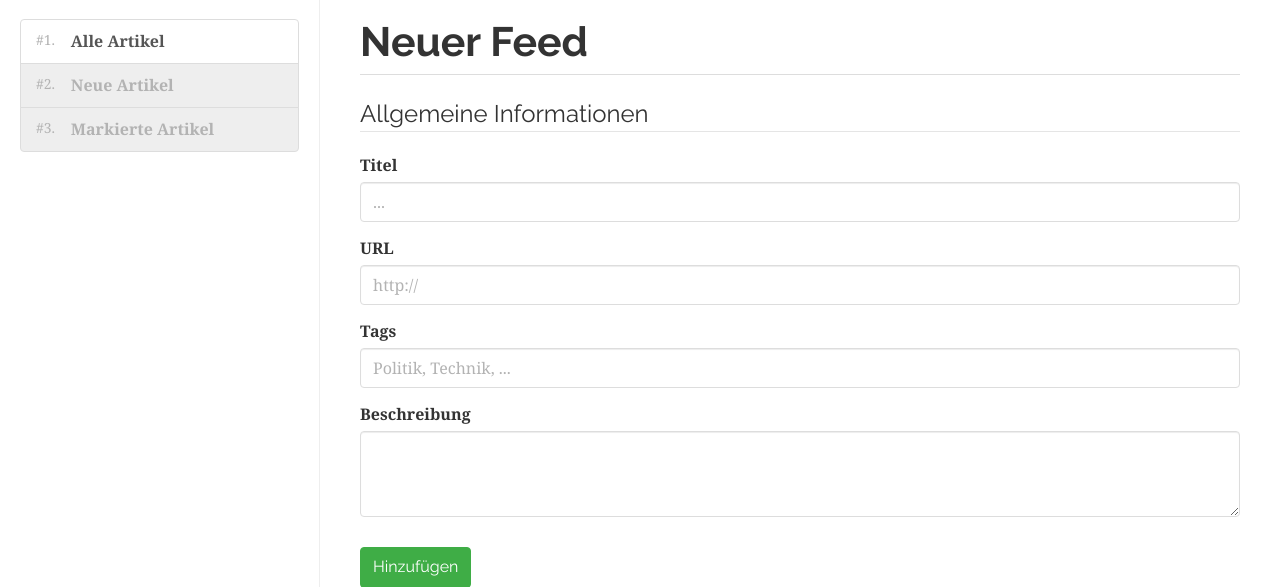
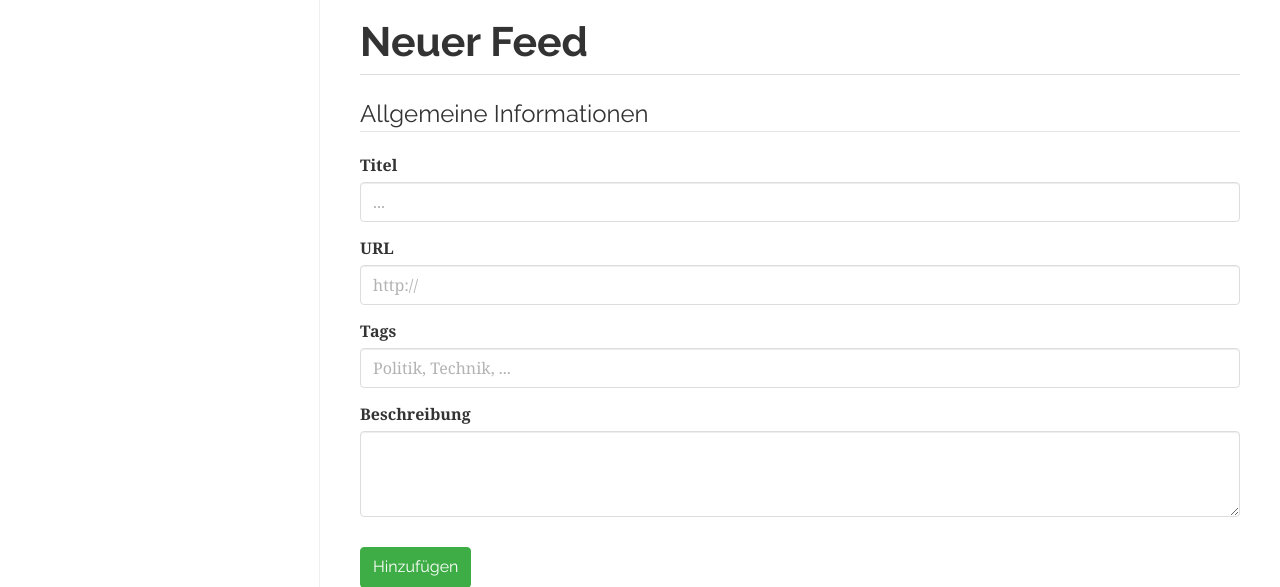
Before and after one commit to markus-beuckelmann/universs, a Python web app: template universs/templates/feeds/new.html in a window 1280 px wide. Shown: the part 66-653 px from the top of the page. Run offline with Jinja, Linux system fonts and the light colour scheme; the template is opened without the code that fills it, so the values that code supplies are empty; some libraries are stand-ins or nearby versions.

Commit message:
Refactor feed template (templates)

```diff
--- a/universs/templates/feeds/feeds.html
+++ b/universs/templates/feeds/feeds.html
@@ -5,12 +5,6 @@
 {% endblock %}
 
 {% block sidebar %}
-          <ul class="list-group">
-            <a class="list-group-item list-group-item-action" href="/feeds/show/_all"><span class="text-muted small numbering">#1.</span> <strong>Alle Artikel</strong></a>
-            <a class="list-group-item list-group-item-action disabled" href="#"><span class="text-muted small numbering">#2.</span> <strong>Neue Artikel</strong></a>
-            <a class="list-group-item list-group-item-action disabled" href="#"><span class="text-muted small numbering">#3.</span> <strong>Markierte Artikel</strong></a>
-          </ul>
-
           <ul class="list-group">
             {% for feed in feeds|sort(attribute = "title") %}
               <a id="feed-{{ loop.index }}" class="list-group-item {% if feed["title"] == name %} active{% else %}list-group-item-action{% endif %}" href="{{ prepend }}/feeds/show/{{ feed["title"]|urlencode }}#feed-{{ loop.index }}"><span class="text-muted small numbering">#{{ loop.index }}</span> <strong>{{ feed["title"] }}</strong>{% if feed["filters"]|length > 0 %} <span class="glyphicon glyphicon-hourglass" aria-hidden="true"></span>{% endif %}{% if feed["unread-articles"] %}<span class="badge badge-default unread-badge">{{ feed["unread-articles"] }}</span>{% endif %}</a>
@@ -20,13 +14,16 @@
 
 {% block content %}
 
+          <div class="row">
+              <div class="col-md-12">
                   <h1 class="page-header">{% if feed %}{{ feed["title"] }}{% else %}Feeds{% endif %}</h1>
-          <div id="content">
+              </div>
               {% if feed %}
-            <div id"feed-information">
-              <span class="text-muted small">Feed: "{{ feed["title"] }}" {% if pages %}• Seite {{ request.args.get("page") or 1 }}/{{ pages[0] }}{% endif %} • {{ articles|length }}/{{ pages[1] }} Artikel {% if feed["tags"] %}• Tags: {{ feed["tags"]|join(", ") }} {% endif %}{% if not special %}{% if feed["last-update"] %}• Letzte Aktualisierung: {{ feed["last-update"]|dt }}{% endif %} • <a href="{{ feed["url"] }}">RSS</a> • <a href="/tasks/update/id/{{ feed["_id"] }}">Aktualisieren</a> • <a href="/settings/feed/{{ feed["title"] }}">Einstellungen</a></span>{% endif %}
+              <div class="col-md-12" id="feed-information">
+                  <span class="text-muted small">Feed: "{{ feed["title"] }}" {% if pages %}• Seite {{ request.args.get("page") or 1 }}/{{ pages[0] }}{% endif %} • {{ articles|length }}/{{ pages[1] }} Artikel {% if feed["tags"] %}• Tags: {{ feed["tags"]|join(", ") }} {% endif %}{% if not special %}{% if feed["last-update"] %}• Letzte Aktualisierung: {{ feed["last-update"]|dt }}{% endif %}</span>{% endif %}
               </div>
               {% endif %}
+              <div class="col-md-10" id="articles">
 
                   {% block articles %}
                   {% with hide_feed_name = True %}
@@ -39,5 +36,7 @@
                   {% endblock %}
 
               </div>
+              {% include 'includes/sidebar.html' %}
+          </div>
 
 {% endblock %}
```
Lines whose indentation alone changed are shown as unchanged.
